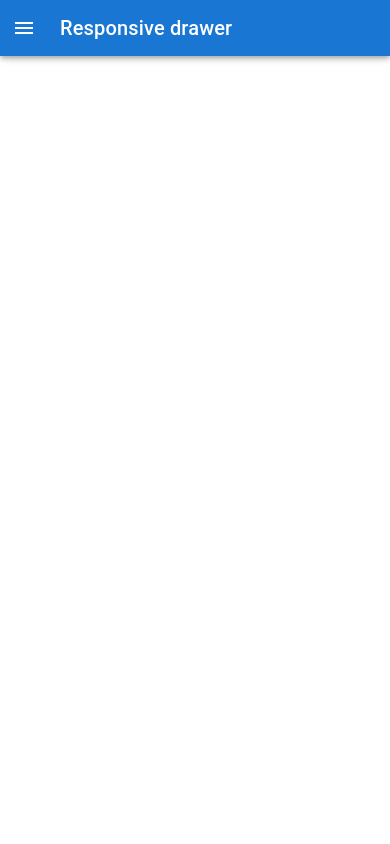
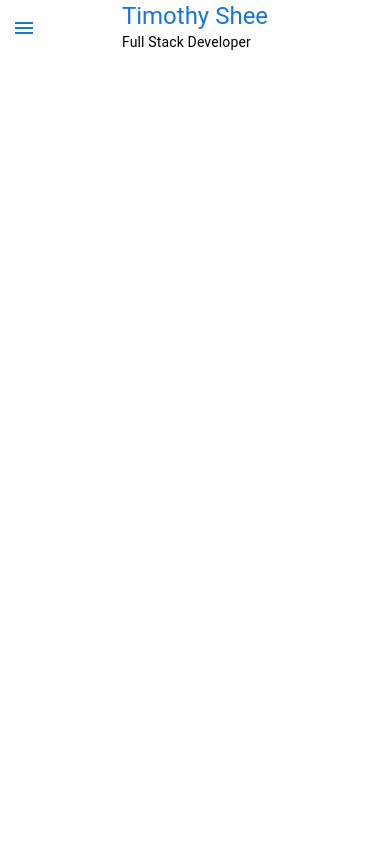
Before and after one commit to Borghese-Gladiator/react-material-ui-portfolio, a React (Create React App) app: page / in a window 390 px wide. Shown: the top 844 px of the page. Built offline with nearby package versions, Linux system fonts and the light colour scheme.

Commit message:
Fix drawer responsiveness to display sidebar and navbar based on sm and xs

```diff
--- a/src/components/ResponsiveDrawer.jsx
+++ b/src/components/ResponsiveDrawer.jsx
@@ -16,6 +16,20 @@ import MenuIcon from '@mui/icons-material/Menu';
 import Toolbar from '@mui/material/Toolbar';
 import Typography from '@mui/material/Typography';
 
+import { styled } from '@mui/material/styles';
+
+const CenteredDiv = styled('div')(({ theme }) => ({
+  position: 'absolute',
+  left: '50%',
+  top: '50%',
+  transform: 'translate(-50%, -50%)'
+}));
+const StyledAppBar = styled(AppBar)(({ theme }) => ({
+  boxShadow: "none",
+  backgroundColor: theme.palette.common.white,
+  color: theme.palette.common.black
+}));
+const StyledTitle = styled(Typography)()
 const drawerWidth = 190;
 
 function ResponsiveDrawer(props) {
@@ -28,7 +42,18 @@ function ResponsiveDrawer(props) {
 
   const drawer = (
     <div>
-      <Toolbar />
+      <Box
+        mt={4}
+        ml={3}
+        mr={3}
+        mb={3}
+        sx={{
+          display: { xs: 'none', sm: 'block' },
+        }}
+      >
+        <Typography color="primary" variant="h4" component="div">Timothy<br />Shee</Typography>
+        <Typography variant="body2" gutterBottom component="div">Full Stack Developer</Typography>
+      </Box>
       <Divider />
       <List>
         {['Inbox', 'Starred', 'Send email', 'Drafts'].map((text, index) => (
@@ -59,7 +84,7 @@ function ResponsiveDrawer(props) {
   return (
     <Box sx={{ display: 'flex' }}>
       <CssBaseline />
-      <AppBar
+      <StyledAppBar
         position="fixed"
         sx={{
           width: { sm: `calc(100% - ${drawerWidth}px)` },
@@ -74,14 +99,16 @@ function ResponsiveDrawer(props) {
             edge="start"
             onClick={handleDrawerToggle}
             sx={{ mr: 2, display: { sm: 'none' } }}
+            color="primary"
           >
             <MenuIcon />
           </IconButton>
-          <Typography variant="h6" noWrap component="div">
-            Responsive drawer
-          </Typography>
+          <CenteredDiv>
+            <Typography color="primary" variant="h5" component="div">Timothy Shee</Typography>
+            <Typography variant="body2" gutterBottom component="div">Full Stack Developer</Typography>
+          </CenteredDiv>
         </Toolbar>
-      </AppBar>
+      </StyledAppBar>
       <Box
         component="nav"
         sx={{ width: { sm: drawerWidth }, flexShrink: { sm: 0 } }}
@@ -116,9 +143,9 @@ function ResponsiveDrawer(props) {
       </Box>
       <Box
         component="main"
-        sx={{ flexGrow: 1, p: 3, width: { sm: `calc(100% - ${drawerWidth}px)` } }}
+        sx={{ flexGrow: 1, width: { sm: `calc(100% - ${drawerWidth}px)` } }}
       >
-        <Toolbar />
+        <Toolbar sx={{ display: { xs: 'ineline', sm: 'none' } }}/>
         {children}
       </Box>
     </Box>
```
